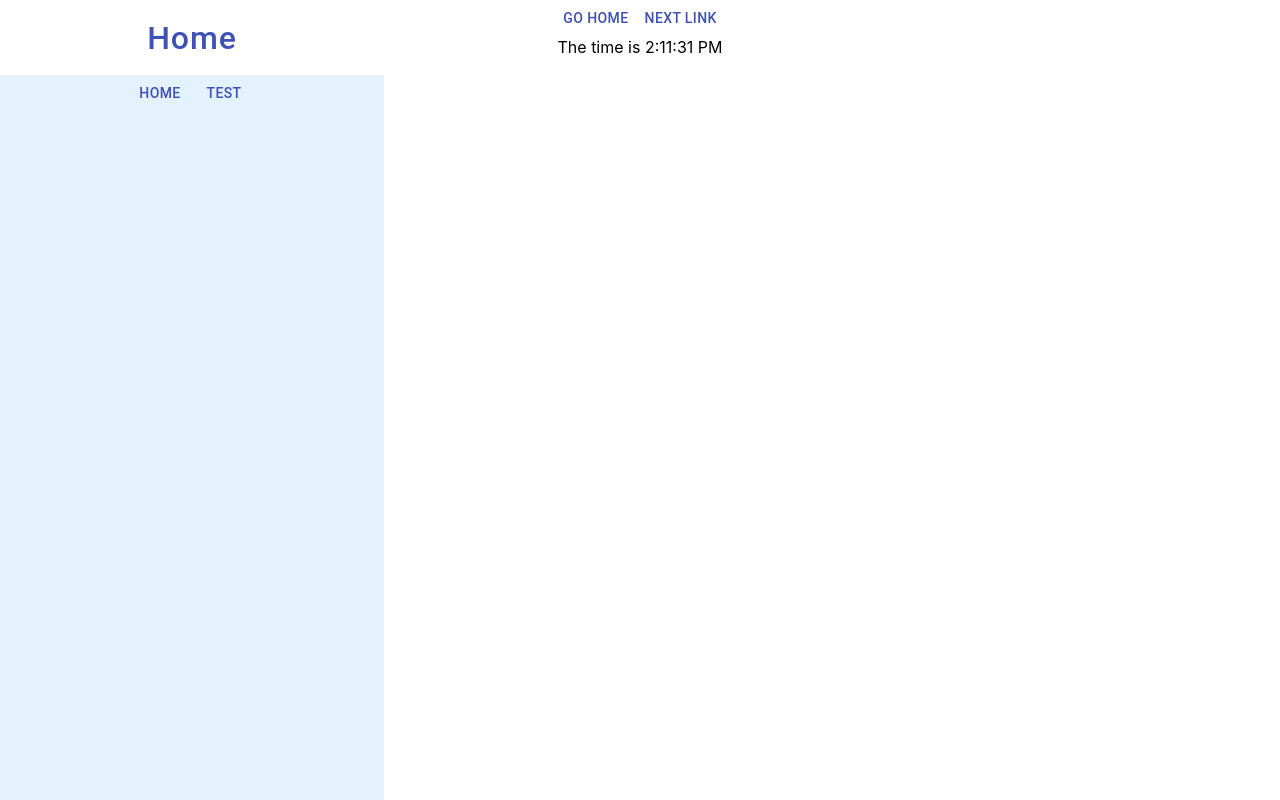
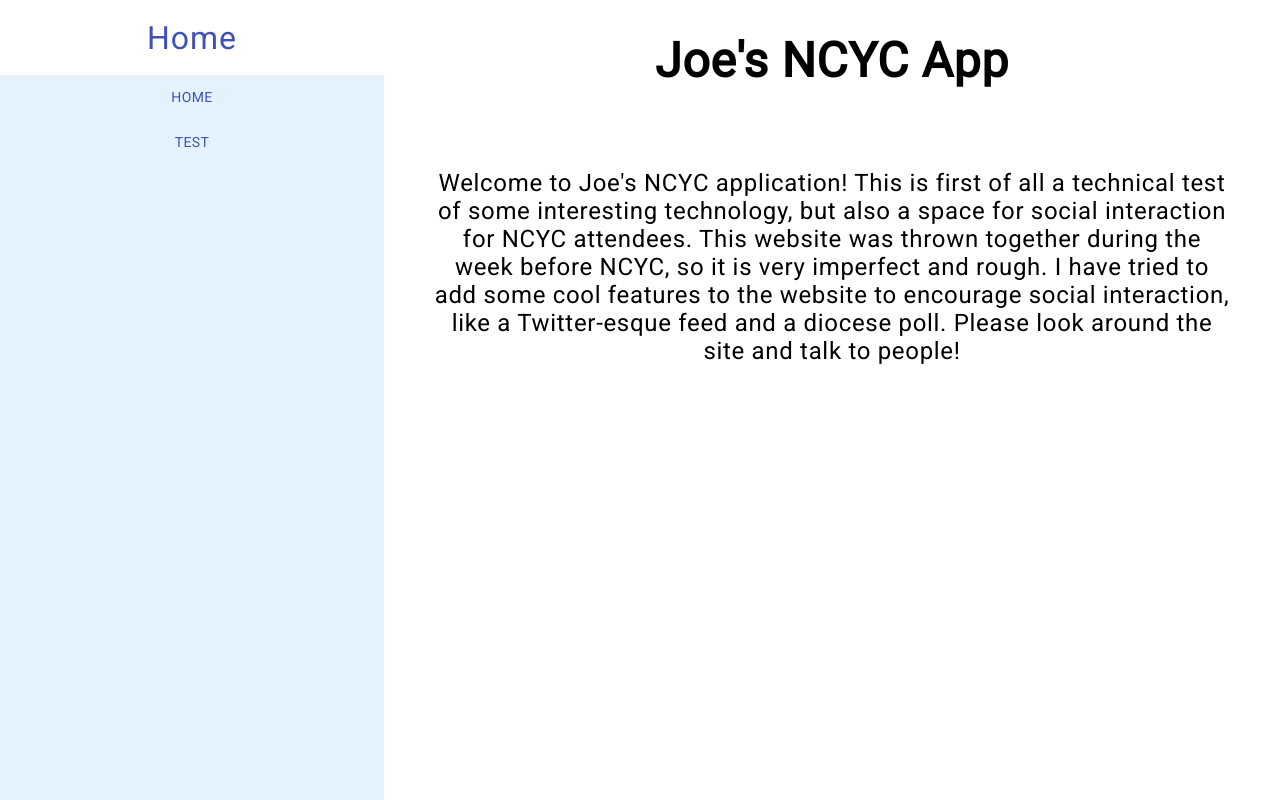
Before and after one commit to Nobodyknows2202/ncycapp, a React app: page / in a window 1280 px wide. Built offline with nearby package versions, Linux system fonts and the light colour scheme.

Commit message:
Fixed scrolling

```diff
--- a/public/index.html
+++ b/public/index.html
@@ -3,6 +3,7 @@
   <head>
     <meta charset="utf-8" />
     <link rel="icon" href="%PUBLIC_URL%/favicon.ico" />
+    <link href="https://fonts.googleapis.com/css?family=Roboto&display=swap" rel="stylesheet">
     <meta name="viewport" content="width=device-width, initial-scale=1" />
     <meta name="theme-color" content="#000000" />
     <meta
--- a/src/NCYC.css
+++ b/src/NCYC.css
@@ -1,9 +1,5 @@
 .App {
   text-align: center;
-}
-
-.App-logo {
-  height: 40vmin;
 }
 
 .App-header {
@@ -21,7 +17,7 @@
   color: #09d3ac;
 }
 
-.Links * {
+.Pages * {
   margin: 10px;
 }
 
@@ -36,13 +32,13 @@
   background-color: #e3f2fd;
 }
 
-.SideBar .Links .MuiButton-root {
+.SideBar .Pages .MuiButton-root {
   display: block;
   width: 100%;
   padding: 0px;
 }
 
-.SideBar .Links .MuiButton-root .MuiButton-label {
+.SideBar .Pages .MuiButton-root .MuiButton-label {
   display: block;
   width: 100%;
   margin-left: 0px;
@@ -59,3 +55,18 @@
   background-color: white;
   color: #3f51b5;
 }
+
+.body {
+  font-size: 1.5rem;
+  font-family: "Roboto", "Helvetica", "Arial", sans-serif;
+  font-weight: 500;
+  letter-spacing: 0.02857em;
+  width: 70%;
+  left: 30%;
+  position: relative;
+  overflow-x: hidden;
+}
+
+.body p {
+  padding: 2em;
+}
--- a/src/NCYC.js
+++ b/src/NCYC.js
@@ -13,11 +13,6 @@ const BACKGROUND_COLOR = blue[50]
 const homeSidebar = [
   { name: 'Home', page: 'home' },
   { name: 'Test', page: 'test' }
-]
-
-const homeButtons = [
-  { name: 'Go Home', page: 'home' },
-  { name: 'Next Link', page: 'test' }
 ]
 
 class NCYC extends React.Component {
@@ -37,8 +32,13 @@ class NCYC extends React.Component {
       case 'home':
         body = (
           <div className="body">
-            <Pages pages={ homeButtons } callback={ this.changePage.bind(this) }></Pages>
-            <Clock></Clock>
+            <h1>Joe's NCYC App</h1>
+            <p>Welcome to Joe's NCYC application! This is first of all a technical test of some interesting technology,
+              but also a space for social interaction for NCYC attendees. This website was thrown together during the week
+              before NCYC, so it is very imperfect and rough. I have tried to add some cool features to the website to
+              encourage social interaction, like a Twitter-esque feed and a diocese poll. Please look around the site and
+              talk to people!
+            </p>
           </div>
         )
         break
```
